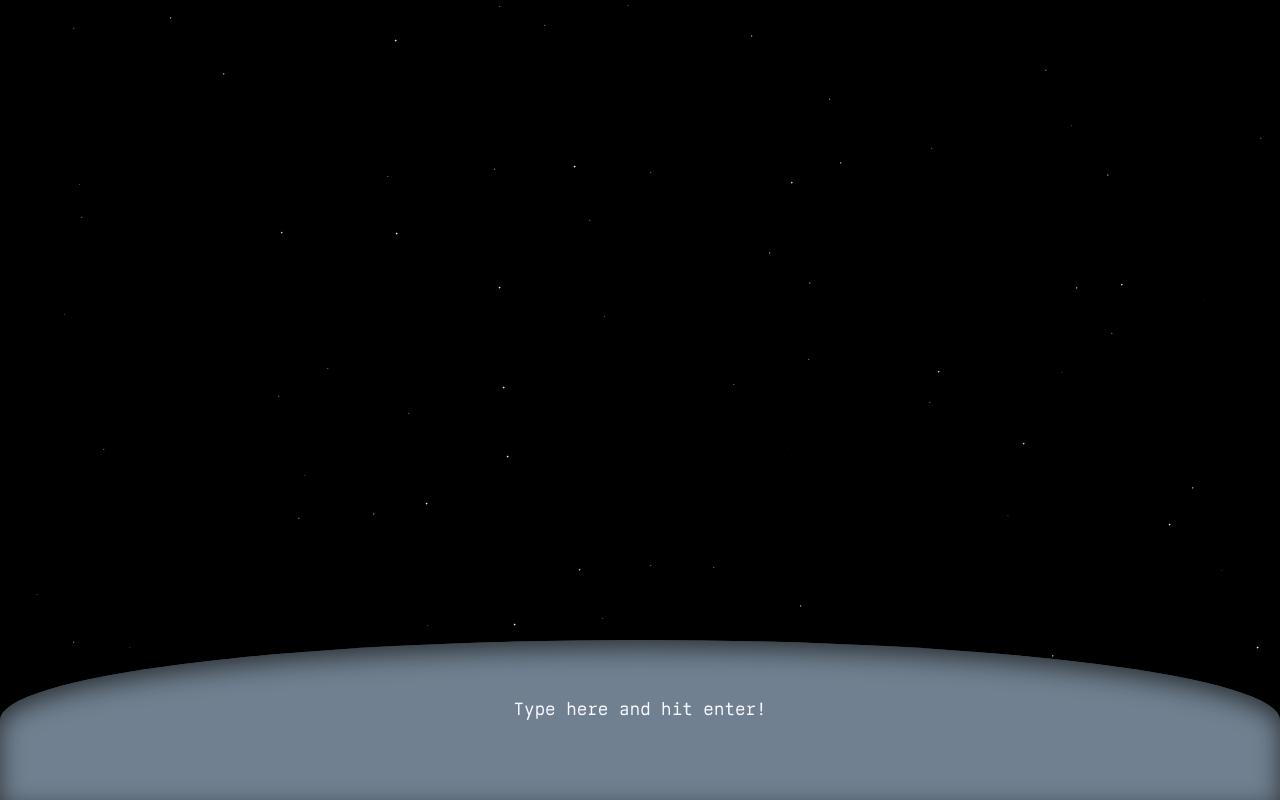
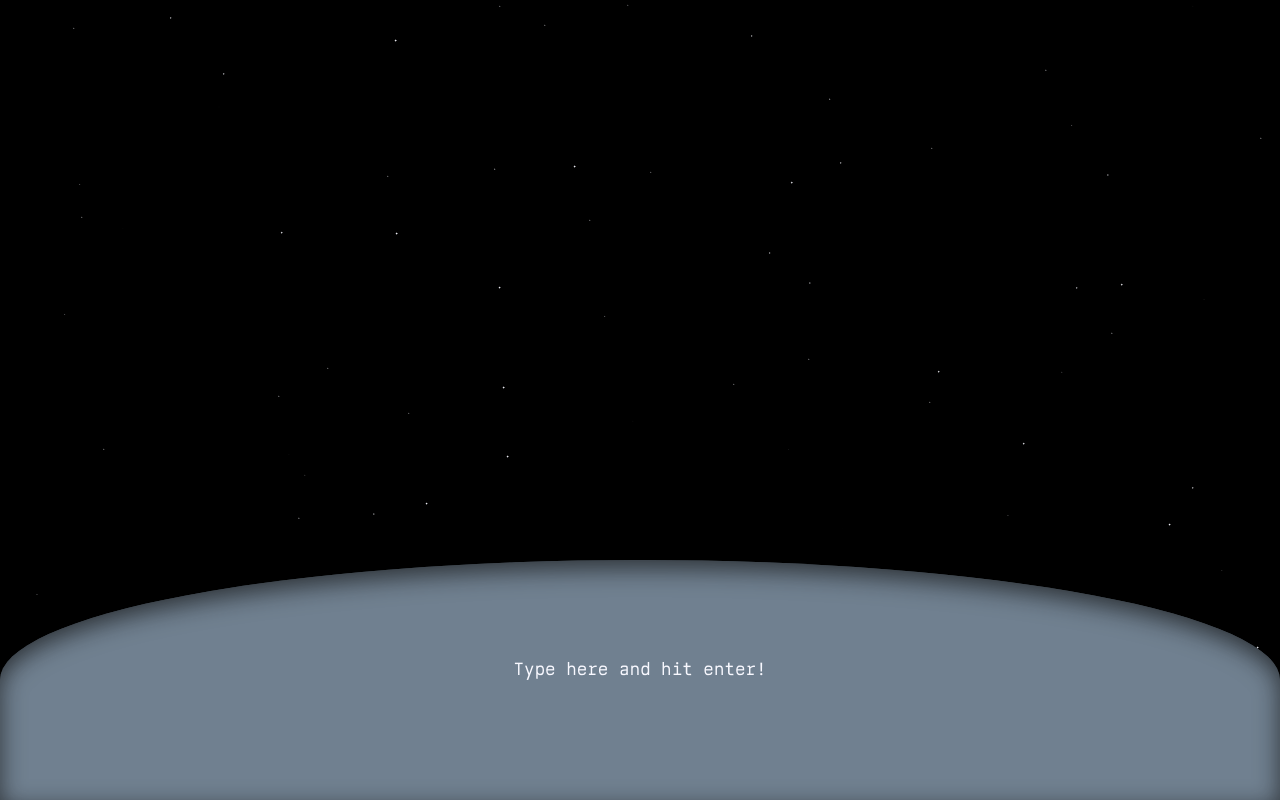
Before and after one commit to jinjiaho/holler-into-space, an Astro site: page / in a window 1280 px wide. Built offline with nearby package versions, Linux system fonts and the light colour scheme; Astro itself is replaced by a stand-in of ours.

Commit message:
adjust dashboard size

```diff
--- a/src/components/Holler.astro
+++ b/src/components/Holler.astro
@@ -25,7 +25,7 @@ export const FADE_DURATION = 15;
     transform: translate(-50%, -50%);
     text-align: center;
     display: grid;
-    grid-template-rows: auto 10rem;
+    grid-template-rows: 7fr 3fr;
   }
 
   .holler * {
```
Also changed, not shown: 1 other file.
